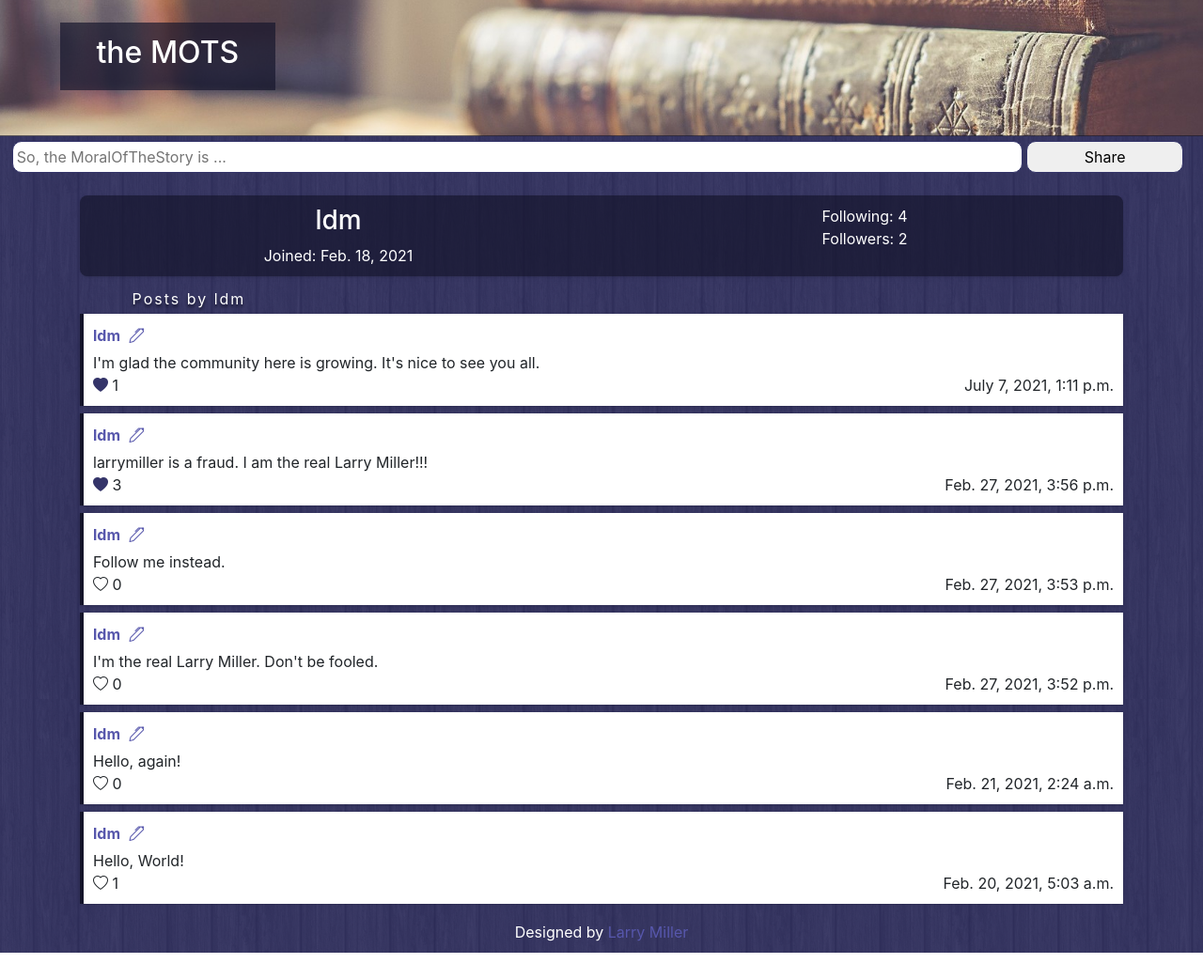
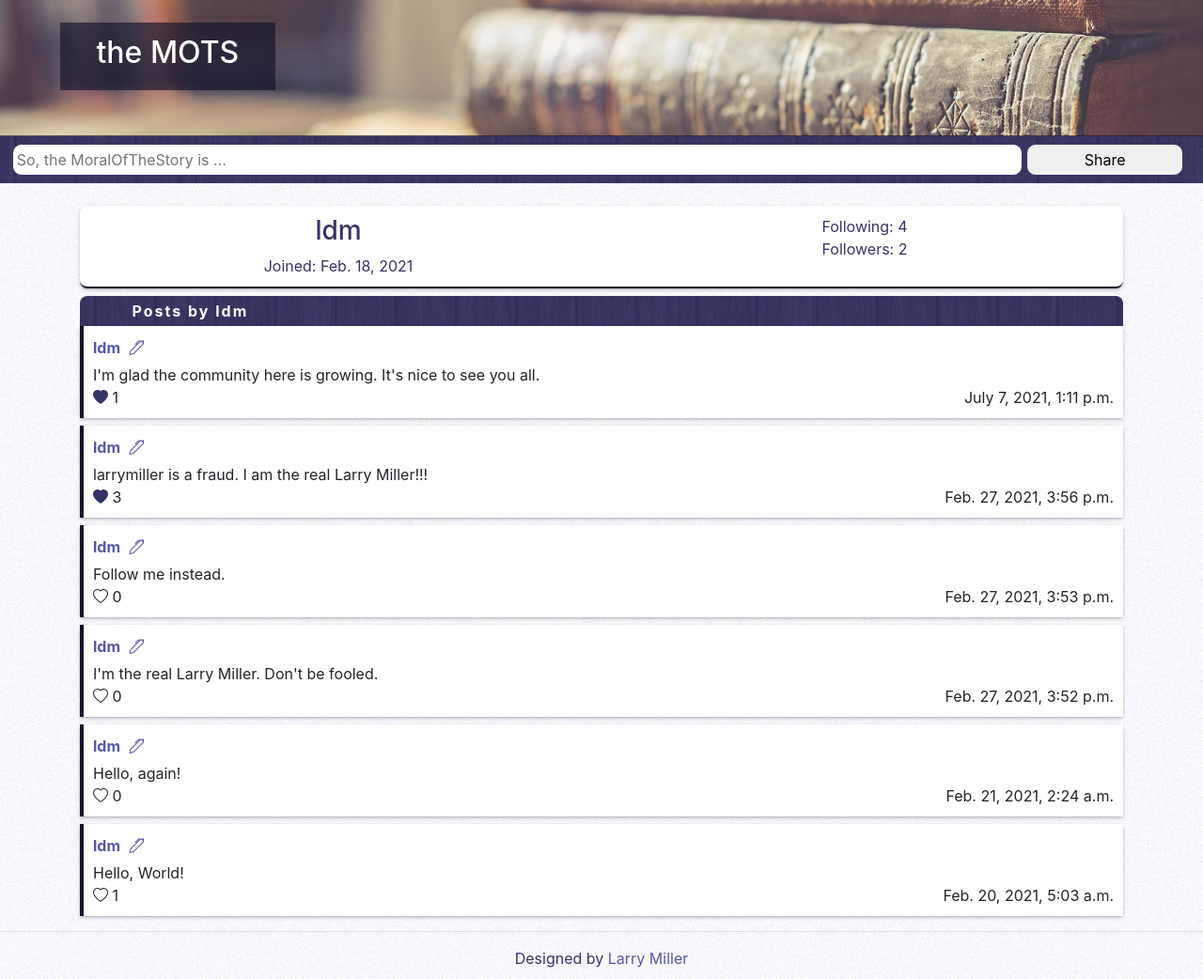
Before and after one commit to larrymillerprogramming/moralofthestory, a Django app: a page that uses network/templates/network/layout.html in a window 1280 px wide. Shown: the part 56-1098 px from the top of the page at 94% size. Before the commit the page ends 1070 px from the top, so only its background shows below. Run offline with Django 3.2, Linux system fonts and the light colour scheme; a user stored in the database is signed in; data comes from the database, SQL or seed files in the repository; both versions use the stored data as it was after the commit; some libraries are stand-ins or nearby versions.

Commit message:
css update

```diff
--- a/network/static/network/styles.css
+++ b/network/static/network/styles.css
@@ -1,10 +1,7 @@
 body {
-    background-color: #ffffff;
-    background-image: url('dark-wood-bg.png') !important;
-    background-position: center;
+    background-color: #fafaff;
+    background-image: url('groovepaper.png') !important;
     background-attachment: fixed;
-    background-repeat: no-repeat;
-    background-size: cover;
     word-wrap: break-word;
 }
 
@@ -63,7 +60,6 @@ a:focus {
     background-repeat: no-repeat;
     background-size: cover;
     border-bottom: 1px solid #14142aaa;
-    margin-bottom: 5px;
 }
 
 .bannerheader {
@@ -91,6 +87,13 @@ a:focus {
     padding: 4px;
 }
 
+.shareform {
+    padding-top: 8px;
+    padding-bottom: 8px;
+    background-color: #5757ac;
+    background-image: url('dark-wood.png') !important;
+}
+
 .simplebox {
     background-color: #ffffff;
     border-left: 4px solid #14142a;
@@ -100,18 +103,22 @@ a:focus {
 }
 
 .profbox {
-    color: #ffffff;
-    background-color: #14142aaa;
+    color: #343469;
+    background-color: #ffffff;
     border-radius: 8px;
+    border-bottom: 2px solid #14142a;
     box-shadow: rgba(50, 50, 93, 0.25) 0px 2px 5px -1px, rgba(0, 0, 0, 0.3) 0px 1px 3px -1px;
     padding: 10px;
     margin-bottom: 8px;
 }
 
 .postsheading {
+    background-color: #5757ac;
+    background-image: url('dark-wood.png') !important;
+    border-radius: 8px 8px 0px 0px;
     color: #ffffff;
+    font-weight: bold;
     letter-spacing: 2px;
-    text-shadow: #14142a 0px 3px 3px;
     padding: 4px 4px 4px 5%;
 }
 
@@ -122,6 +129,11 @@ a:focus {
 .editbutton {
     color: #5757ac;
     padding: 0px 4px 4px 4px;
+}
+
+.editbutton:focus {
+    border: none;
+    box-shadow: none;
 }
 
 input {
@@ -160,13 +172,9 @@ textarea {
 }
 
 .footer {
-    color: #ffffff;
+    color: #343469;
     text-align: center;
-    padding: 10px;
-}
-
-.footer a:hover {
-    color: #ffffff;
+    padding-bottom: 10px;
 }
 
 ::-webkit-scrollbar {
@@ -174,9 +182,9 @@ textarea {
 }
 
 ::-webkit-scrollbar-track {
-    background-color: #343469;
+    background-color: #ffffff;
 }
 
 ::-webkit-scrollbar-thumb {
-    background: #ffffff;
+    background: #343469;
 }
--- a/network/templates/network/layout.html
+++ b/network/templates/network/layout.html
@@ -46,6 +46,7 @@
             {% block body %}
             {% endblock %}
         </div>
+        <hr>
         <div class="footer">
             <p>Designed by <a href="https://github.com/larrymillerprogramming">Larry Miller</a></p>
         </div>
--- a/network/templates/network/profile.html
+++ b/network/templates/network/profile.html
@@ -10,12 +10,13 @@
     <br>
 </div>
 {% if user.is_authenticated and user == profile %}
-    <form style="display: inline; padding: 1%;" action='{% url "newpost" %}' method="POST">
-        {% csrf_token %}
-        <input type="text" style="width: 84%;" maxlength=500 name="content" placeholder="So, the MoralOfTheStory is ...">
-        <input type="submit" style="width: 13%;" value="Share">
-    </form>
-    <br>
+    <div class="shareform">
+        <form class="shareform" style="display: inline; padding: 1%;" action='{% url "newpost" %}' method="POST">
+            {% csrf_token %}
+            <input type="text" style="width: 84%;" maxlength=500 name="content" placeholder="So, the MoralOfTheStory is ...">
+            <input type="submit" style="width: 13%;" value="Share">
+        </form>
+    </div>
 {% endif %}
 <br>
 <div class="container">
```
Also changed, not shown: network/templates/network/following.html (+8 -6 lines), network/templates/network/index.html (+8 -6 lines), network/templates/network/login.html (+13 -3 lines), network/templates/network/register.html (+12 -3 lines), db.sqlite3, network/static/network/dark-wood-bg.png (deleted), network/static/network/dark-wood.png (added), network/static/network/groovepaper.png (added), 1 other file.
